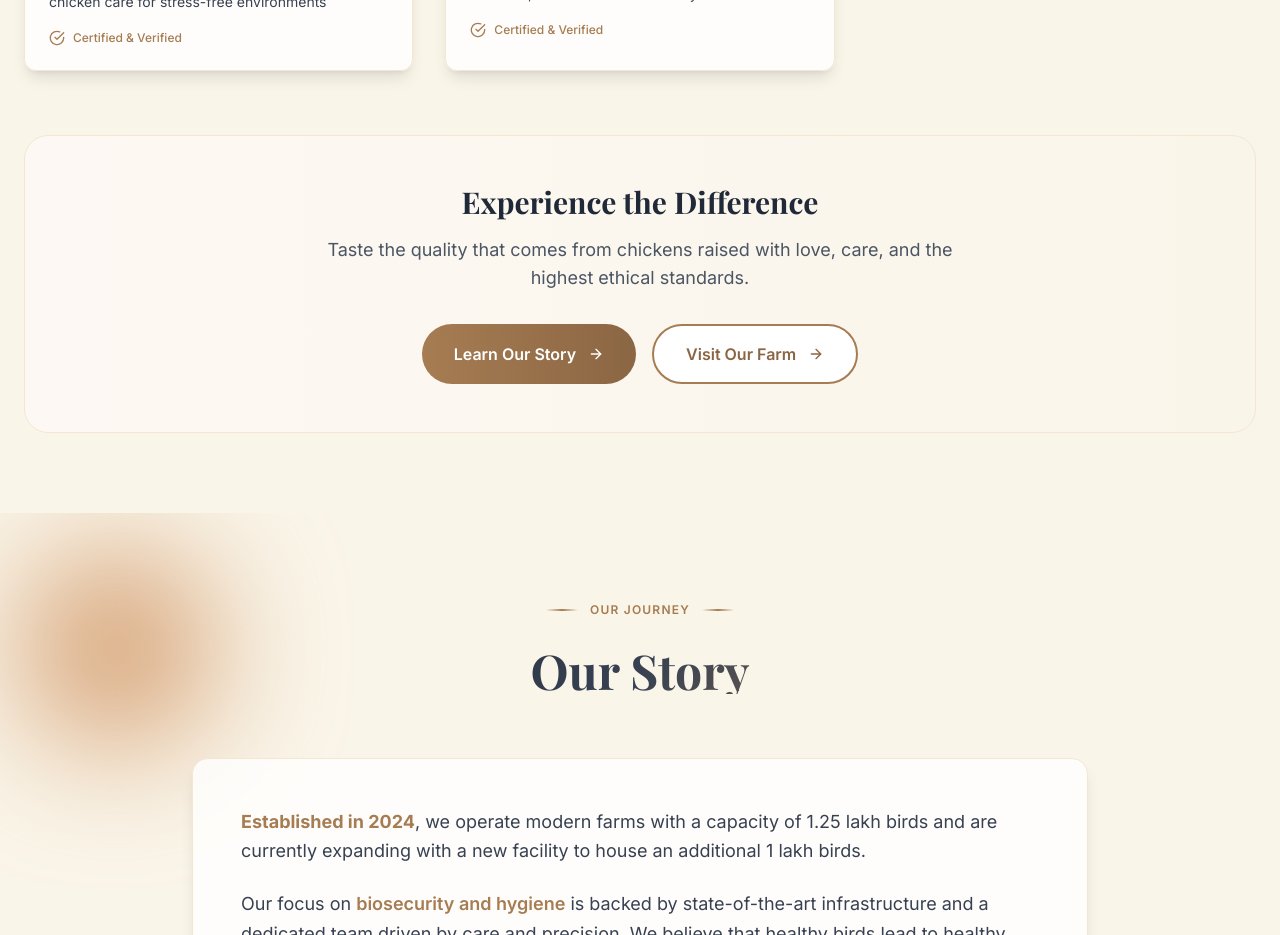
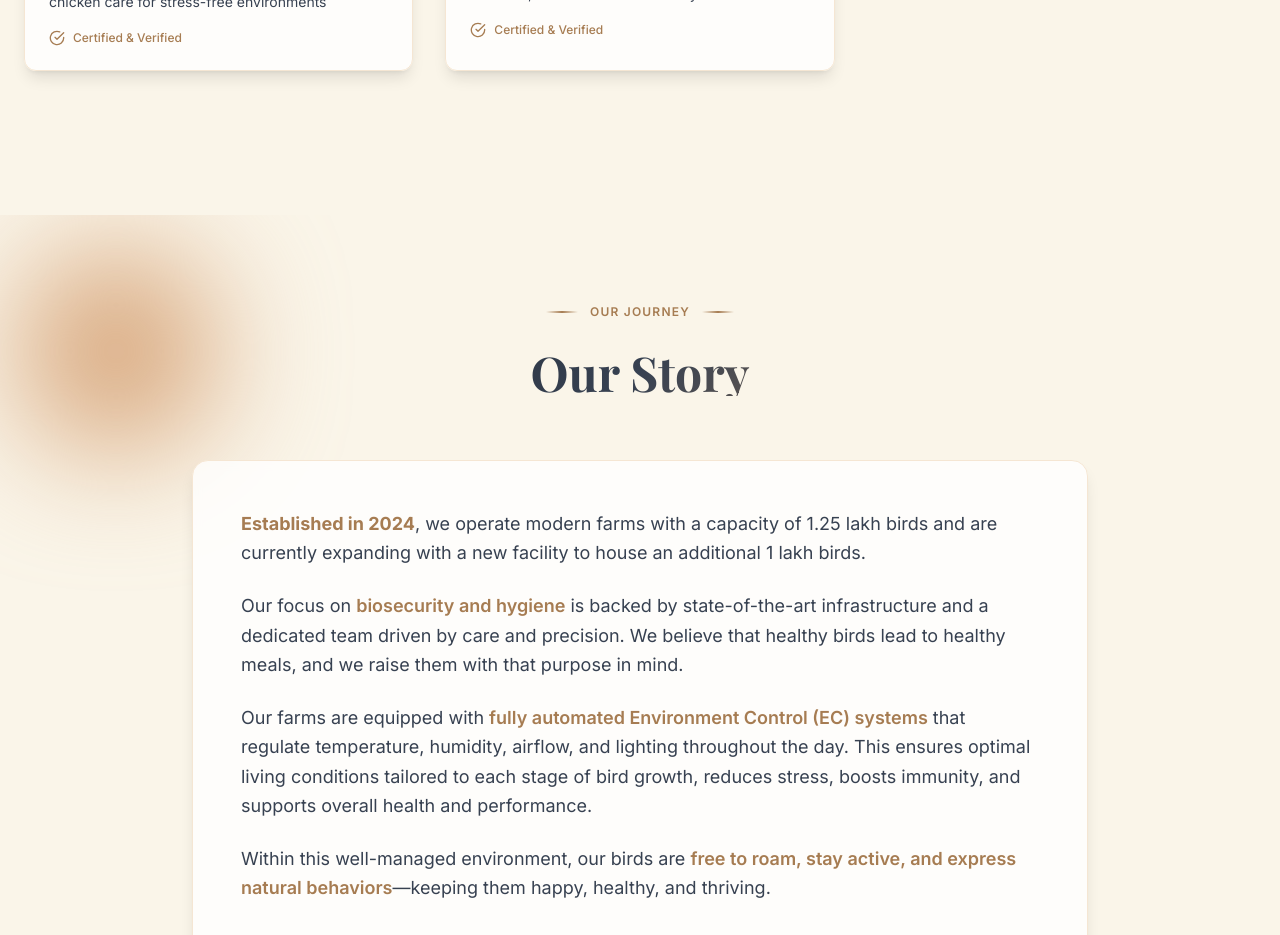
Before and after one commit to harishkarthik1515/DYPOULTRY, a React (Vite) app: page / in a window 1280 px wide. Shown: the part 2460-3395 px from the top of the page. Built offline with nearby package versions, Linux system fonts and the light colour scheme.

Commit message:
Updated OurValues.tsx

```diff
--- a/src/components/OurValues.tsx
+++ b/src/components/OurValues.tsx
@@ -215,32 +215,7 @@ const OurValues: React.FC = () => {
         </div>
 
         {/* Call to Action Section */}
-        <div className="text-center">
-          <div className="bg-gradient-to-r from-primary-50 to-primary-100 rounded-3xl p-12 border border-primary-200">
-            <h3 className="text-2xl md:text-3xl font-serif font-bold text-gray-800 mb-4">
-              Experience the Difference
-            </h3>
-            <p className="text-lg text-gray-600 mb-8 max-w-2xl mx-auto">
-              Taste the quality that comes from chickens raised with love, care, and the highest ethical standards.
-            </p>
-            <div className="flex flex-col sm:flex-row gap-4 justify-center">
-              <a
-                href="#our-story"
-                className="inline-flex items-center gap-3 px-8 py-4 bg-gradient-to-r from-primary-600 to-primary-700 text-white font-semibold rounded-full hover:from-primary-700 hover:to-primary-800 transition-all duration-300 transform hover:scale-105 hover:shadow-lg hover:shadow-primary-500/25"
-              >
-                <span>Learn Our Story</span>
-                <ArrowRight className="w-4 h-4" />
-              </a>
-              <a
-                href="#visit-us"
-                className="inline-flex items-center gap-3 px-8 py-4 bg-white border-2 border-primary-600 text-primary-700 font-semibold rounded-full hover:bg-primary-600 hover:text-white transition-all duration-300 transform hover:scale-105"
-              >
-                <span>Visit Our Farm</span>
-                <ArrowRight className="w-4 h-4" />
-              </a>
-            </div>
-          </div>
-        </div>
+
       </div>
     </section>
   );
```
